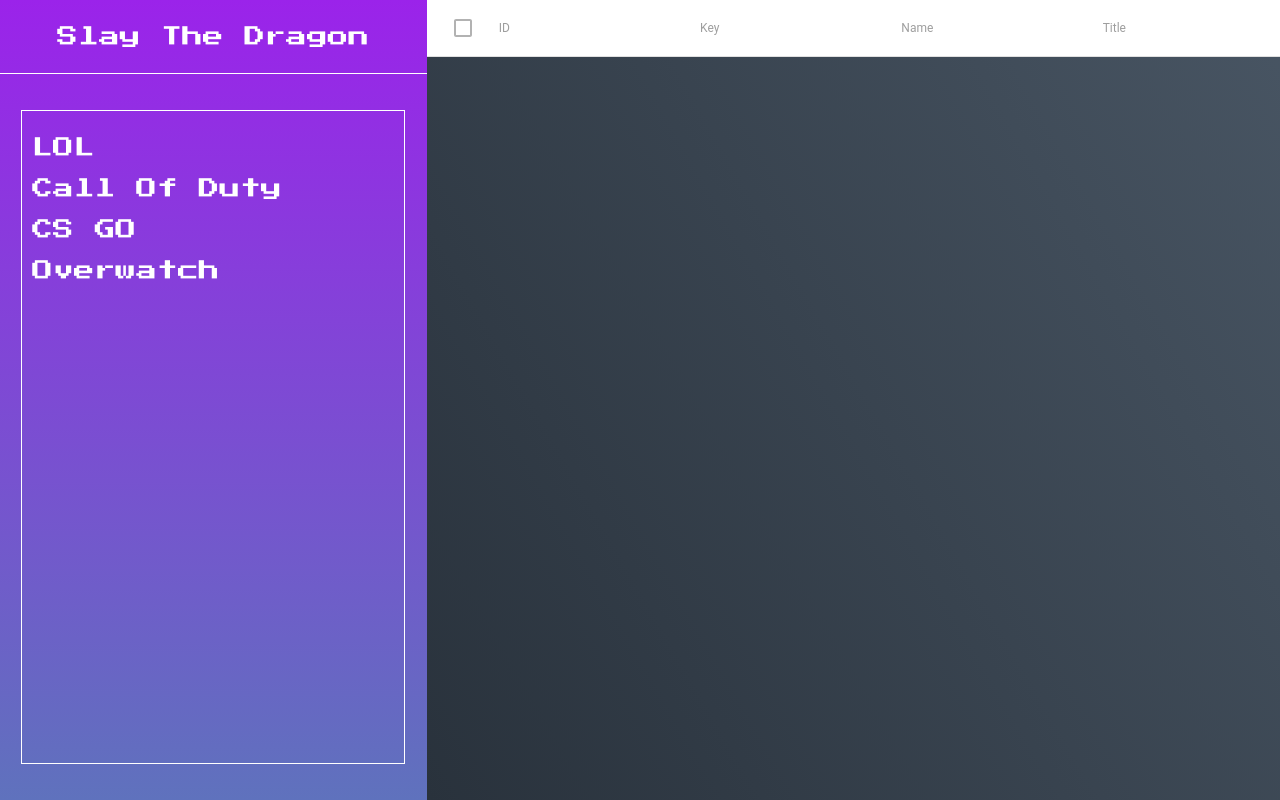
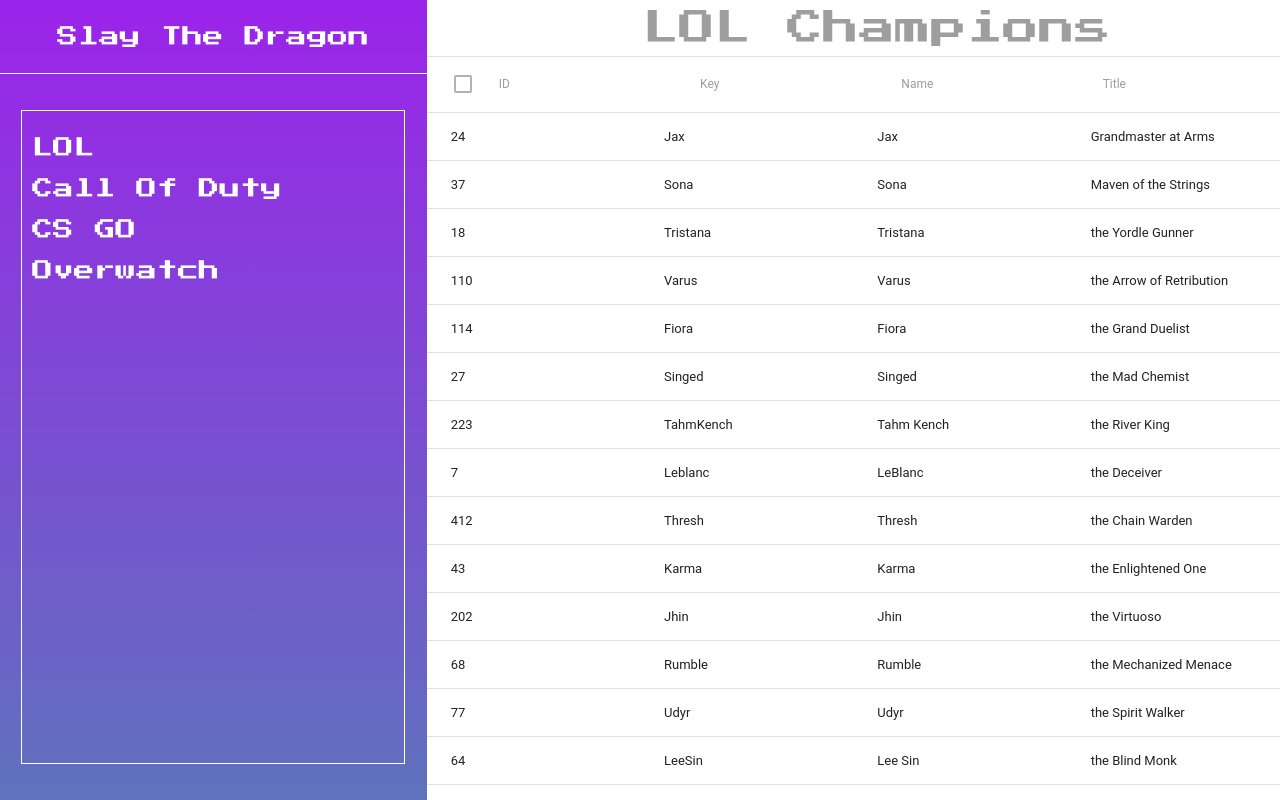
Before and after one commit to codedavinci/slaythedragon, a React (Create React App) app: page / in a window 1280 px wide. Built offline with nearby package versions, Linux system fonts and the light colour scheme.

Commit message:
adjustments on layout/  adding a header

```diff
--- a/src/actions/championsActions.js
+++ b/src/actions/championsActions.js
@@ -11,11 +11,15 @@
 const getChampionsTrueSource = (dispatch) => {
   return api.get("/lol/static-data/v3/champions")
     .then(champs => dispatch(getChampionsSuccess(champs.data)))
-    .catch(err => dispatch(getChampionsError(err)))
+    .catch(err => {
+      dispatch(getChampionsError(err))
+      getChampionsFallBack(dispatch)
+     }
+    )
 }
 
 
-const getChampionsMock = (dispatch) => {
+const getChampionsFallBack = (dispatch) => {
   return setTimeout(() => {
     dispatch(getChampionsSuccess(champs))
   }, 2000)
@@ -28,7 +32,7 @@
     if (process.env.NODE_ENV === "production") {
       getChampionsTrueSource(dispatch)
     } else {
-      getChampionsMock(dispatch)
+      getChampionsFallBack(dispatch)
     }
   }
 }
--- a/src/components/content/InfoList.js
+++ b/src/components/content/InfoList.js
@@ -12,11 +12,32 @@
 
 
 
-const InfoList = ({ champs }) => {
+class InfoList extends React.Component {
+  constructor(props) {
+    super(props)
+    this.wrapper = null
+    this.state = {
+      elementHeight: 700,
+    }
+  }
+
+  componentDidMount(){
+    this.setState({ elementHeight: this.wrapper.clientHeight})
+  }
+
+  render() {
+    const { champs } = this.props
+    const { elementHeight } = this.state
+
     return (
-    <div className="list-wrapper">
-      <Table fixedHeader selectable={true} height={700}>
+      <div className="list-wrapper" ref={el =>  this.wrapper = el}>
+        <Table fixedHeader selectable={true} height={`${elementHeight}px`}>
           <TableHeader>
+            <TableRow>
+              <TableHeaderColumn colSpan="4" tooltip="List of all champions v3" style={{ textAlign: 'center', fontSize: 36, fontFamily: "'Press Start 2P', cursive"}}>
+                LOL Champions
+              </TableHeaderColumn>
+            </TableRow>
             <TableRow>
               <TableHeaderColumn>ID</TableHeaderColumn>
               <TableHeaderColumn>Key</TableHeaderColumn>
@@ -25,7 +46,6 @@
             </TableRow>
           </TableHeader>
           <TableBody
-          displayRowCheckbox
           >
             {Object.keys(champs).map(key => <InfoListItem key={champs[key].key} champ={champs[key]} />)}
           </TableBody>
@@ -33,5 +53,6 @@
       </div>
     )
   }
+}
 
 export default InfoList
--- a/src/components/content/main.css
+++ b/src/components/content/main.css
@@ -8,4 +8,6 @@
   width: 100%;
   height:100%;
   overflow-y: scroll;
+  display: flex;
+  flex-direction: column;
 }
--- a/src/reducers/championsReducer.js
+++ b/src/reducers/championsReducer.js
@@ -15,7 +15,7 @@
     case "GET_CHAMPIONS_SUCCESS":
       return {
         ...state,
-        champions: {...action.champs.data},
+        champions: {...action.champs},
         isLoading: false
       }
     case "GET_CHAMPIONS_ERROR":
```
Lines whose indentation alone changed are shown as unchanged.
